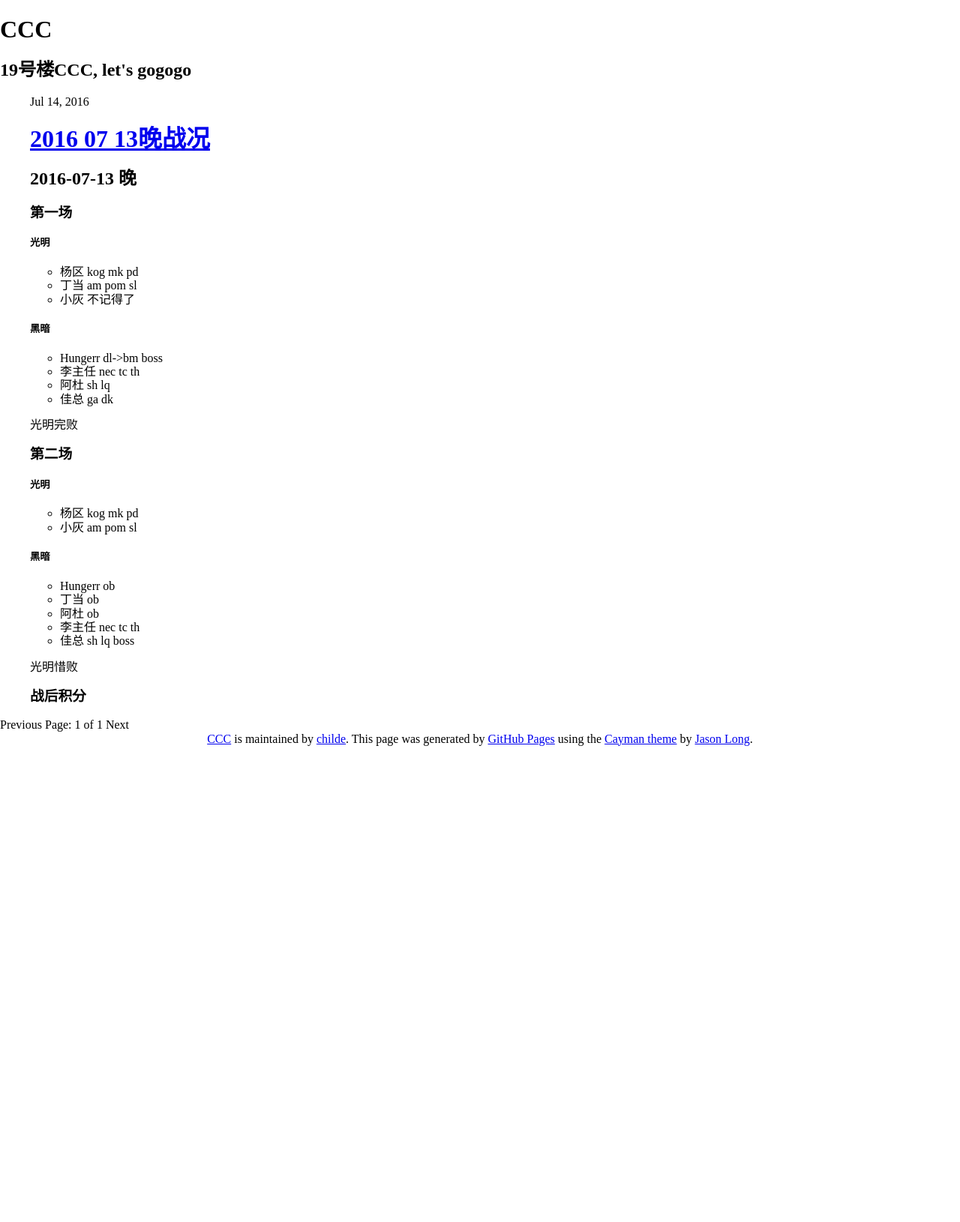
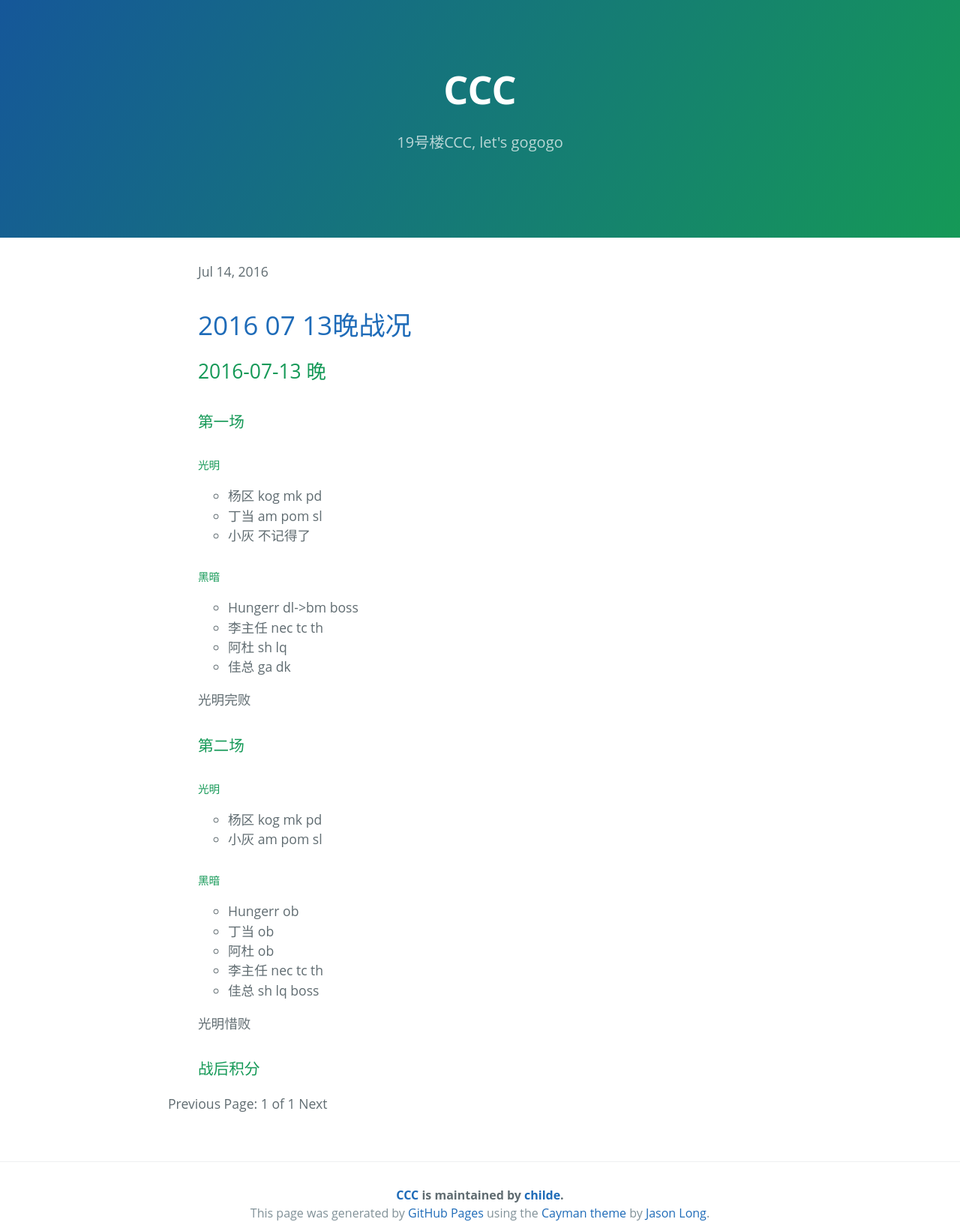
Before and after one commit to childe/ccc, a Jekyll site: the page built from index.html, in a window 1280 px wide. Shown: the whole page at 75% size. Built offline with Jekyll 4.4.1, drawn with Linux system fonts in a browser that asks for light colours; nearby versions of some CDN libraries; library files that are not in the unit come from our copies; the list of posts is cut into pages by our own code; before the commit the page ends 995 px from its top, so only the background shows below that.

```diff
--- a/_config.yml
+++ b/_config.yml
@@ -1,4 +1,4 @@
-baseurl: "ccc/"
+baseurl: "/ccc/"
 markdown: kramdown
 extensions: [fenced_code_blocks]
 
```
